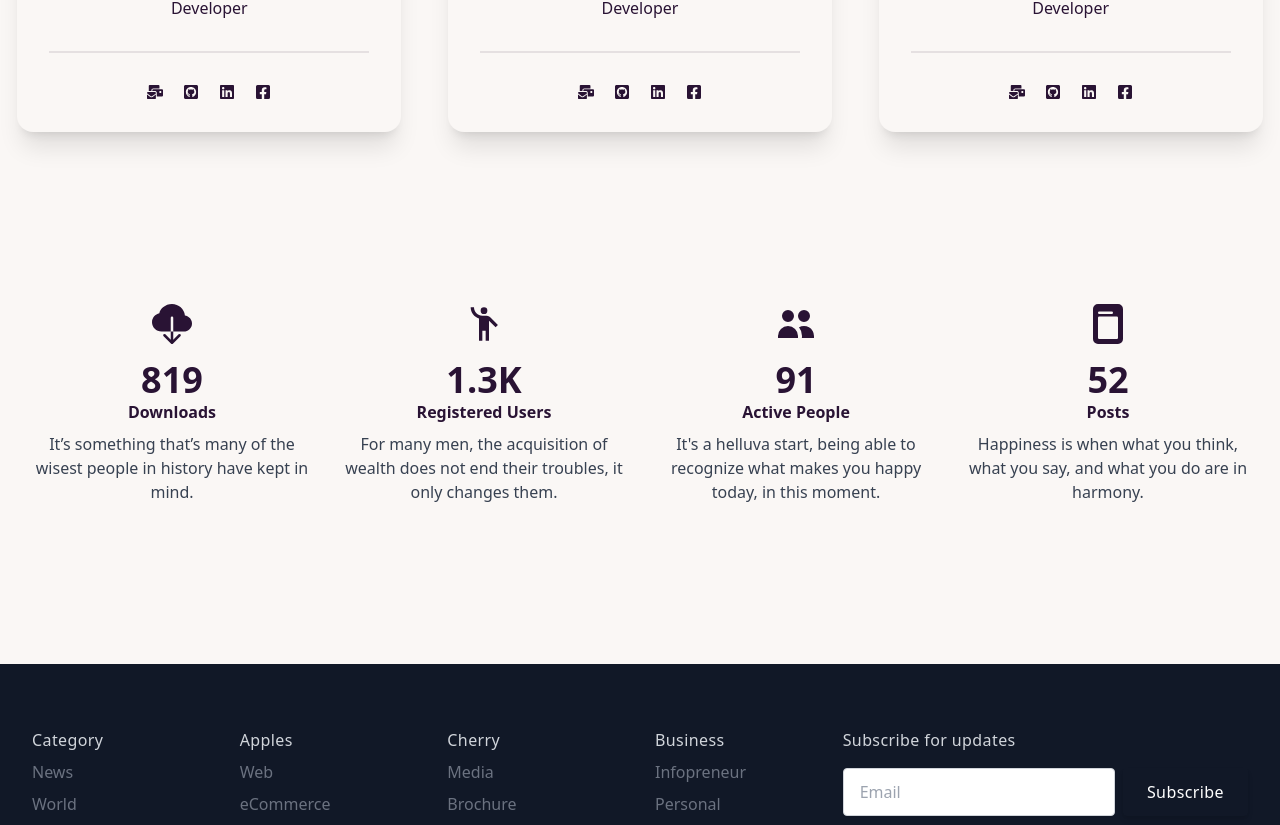
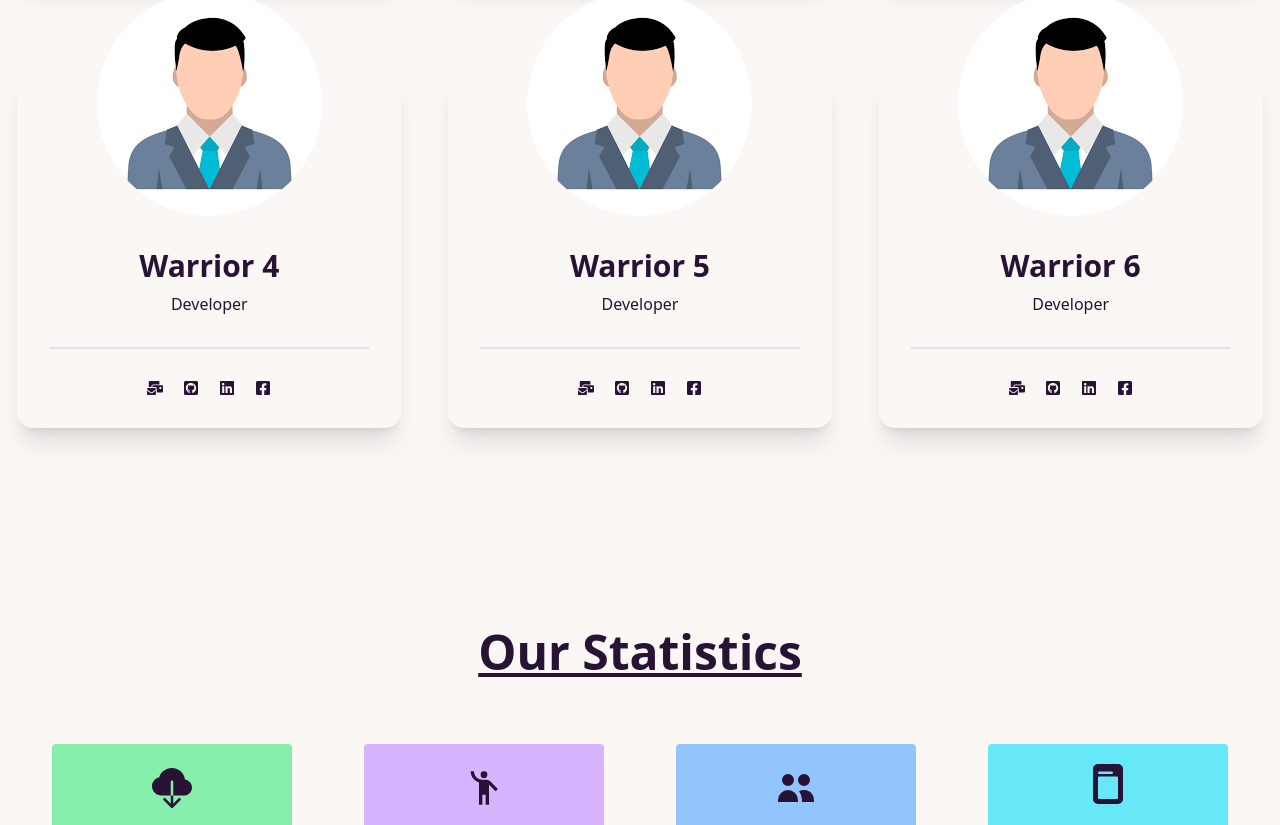
Before and after one commit to mdelwarhossain/endgame-final-project, a React (Create React App) app in the folder client/: page / in a window 1280 px wide. Shown: the part 1966-2791 px from the top of the page. Built offline with nearby package versions, Linux system fonts and the light colour scheme.

Commit message:
counter section with countup

```diff
--- a/client/package.json
+++ b/client/package.json
@@ -12,9 +12,11 @@
     "@types/react-dom": "^18.0.10",
     "daisyui": "^2.46.1",
     "react": "^18.2.0",
+    "react-countup": "^6.4.0",
     "react-dom": "^18.2.0",
     "react-icons": "^4.7.1",
     "react-scripts": "5.0.1",
+    "react-scroll-trigger": "^0.6.14",
     "react-simple-typewriter": "^5.0.1",
     "typescript": "^4.9.4",
     "web-vitals": "^2.1.4"
--- a/client/src/Pages/Home/AboutUs/About.tsx
+++ b/client/src/Pages/Home/AboutUs/About.tsx
@@ -4,8 +4,8 @@ import { FaHandPointRight } from 'react-icons/fa';
 
 const About = () => {
     return (
-        <div className='my-12 px-4'>
-            <h3 className='text-center font-extrabold text-3xl'>What Do We Do</h3>
+        <div className='my-24 px-4 '>
+            <h3 className='text-center font-extrabold text-3xl '>What Do We Do</h3>
             <div className='grid mt-12  grid-cols-1 md:grid-cols-1 lg:grid-cols-2 gap-12'>
                 <img className='rounded-xl' src={model} alt="" />
                 <div>
--- a/client/src/Pages/Home/Banner/Banner.tsx
+++ b/client/src/Pages/Home/Banner/Banner.tsx
@@ -6,7 +6,7 @@ const Banner = () => {
   return (
     <div
       className="hero"
-      style={{ backgroundImage: `url(${banner})`, height: "500px" }}
+      style={{ backgroundImage: `url(${banner})`, height: "700px" }}
     >
       <div className="hero-overlay bg-opacity-60"></div>
       <div className="hero-content text-center">
--- a/client/src/Pages/Statistics/Statistics.tsx
+++ b/client/src/Pages/Statistics/Statistics.tsx
@@ -1,73 +1,84 @@
-import React from 'react'
+import React, { useState } from 'react'
+import CountUp from 'react-countup';
+import ScrollTrigger from 'react-scroll-trigger';
 import { BsFillCloudDownloadFill,BsFillFilePostFill } from 'react-icons/bs';
 import { HiUsers } from 'react-icons/hi';
 import { MdEmojiPeople } from 'react-icons/md';
 
 const Statistics = () => {
+  const [counterOn,setCounterOn] = useState(false)
   return (
+
+
     <div className="px-4 py-16 mx-auto sm:max-w-xl md:max-w-full lg:max-w-screen-xl md:px-24 lg:px-8 lg:py-20">
+      <h1 className='mt-8 mb-12 font-bold text-5xl text-center underline'>Our Statistics</h1>
       <div className="grid gap-8 sm:grid-cols-2 lg:grid-cols-4">
-        <div className="text-center">
+        <div className="text-center bg-green-300 m-5 p-5 rounded">
 
 
 
-          <div className="flex items-center justify-center w-10 h-10 mx-auto mb-3 rounded-full bg-teal-accent-400 sm:w-12 sm:h-12 ">
-            {/* <svg
-              className="w-8 h-8 text-teal-900 sm:w-10 sm:h-10"
-              stroke="currentColor"
-              viewBox="0 0 52 52"
-            >
-              <polygon
-                strokeWidth="3"
-                strokeLinecap="round"
-                strokeLinejoin="round"
-                fill="none"
-                points="29 13 14 29 25 29 23 39 38 23 27 23"
-              />
-            </svg> */}
+          <div className=" flex items-center justify-center w-10 h-10 mx-auto mb-3 rounded-full bg-teal-accent-400 sm:w-12 sm:h-12 ">
+
             <BsFillCloudDownloadFill size={40}/>
 
 
           </div>
+          <h1 className='text-4xl'>
+          <CountUp className="text-4xl font-bold text-deep-purple-accent-400" start={0}
+            end={819}
+            duration={2} delay={0}  />
+            +
+          </h1>
 
-          <h6 className="text-4xl font-bold text-deep-purple-accent-400">
-            819
-          </h6>
           <p className="mb-2 font-bold text-md">Downloads</p>
           <p className="text-gray-700">
             It’s something that’s many of the wisest people in history have kept
             in mind.
           </p>
         </div>
-        <div className="text-center">
+        <div className="text-center bg-purple-300 m-5 p-5 rounded">
           <div className="flex items-center justify-center w-10 h-10 mx-auto mb-3 rounded-full bg-teal-accent-400 sm:w-12 sm:h-12">
             <MdEmojiPeople size={40}/>
           </div>
-          <h6 className="text-4xl font-bold text-deep-purple-accent-400">
-            1.3K
-          </h6>
+          <h1 className='text-4xl'>
+          <CountUp className="text-4xl font-bold text-deep-purple-accent-400" start={0}
+            end={1.3}
+            duration={2} delay={0}  />
+            k+
+          </h1>
           <p className="mb-2 font-bold text-md">Registered Users</p>
           <p className="text-gray-700">
             For many men, the acquisition of wealth does not end their troubles,
             it only changes them.
           </p>
         </div>
-        <div className="text-center">
+        <div className="text-center bg-blue-300 m-5 p-5 rounded">
           <div className="flex items-center justify-center w-10 h-10 mx-auto mb-3 rounded-full bg-teal-accent-400 sm:w-12 sm:h-12">
             <HiUsers size={40}/>
           </div>
-          <h6 className="text-4xl font-bold text-deep-purple-accent-400">91</h6>
+
+          <h1 className='text-4xl'>
+          <CountUp className="text-4xl font-bold text-deep-purple-accent-400" start={0}
+            end={91}
+            duration={2} delay={0}  />
+            +
+          </h1>
           <p className="mb-2 font-bold text-md">Active People</p>
           <p className="text-gray-700">
             It's a helluva start, being able to recognize what makes you happy
             today, in this moment.
           </p>
         </div>
-        <div className="text-center">
+        <div className="text-center bg-cyan-300 m-5 p-4 rounded">
           <div className="flex items-center justify-center w-10 h-10 mx-auto mb-3 rounded-full bg-teal-accent-400 sm:w-12 sm:h-12">
             <BsFillFilePostFill size={40}/>
           </div>
-          <h6 className="text-4xl font-bold text-deep-purple-accent-400">52</h6>
+          <h1 className='text-4xl'>
+          <CountUp className="text-4xl font-bold text-deep-purple-accent-400" start={0}
+            end={152}
+            duration={2} delay={0}  />
+            +
+          </h1>
           <p className="mb-2 font-bold text-md">Posts</p>
           <p className="text-gray-700">
             Happiness is when what you think, what you say, and what you do are
@@ -76,6 +87,8 @@ const Statistics = () => {
         </div>
       </div>
     </div>
+
+
   )
 }
 
```
Also changed, not shown: 2 other files (tests, documents, lock files or other folders).
